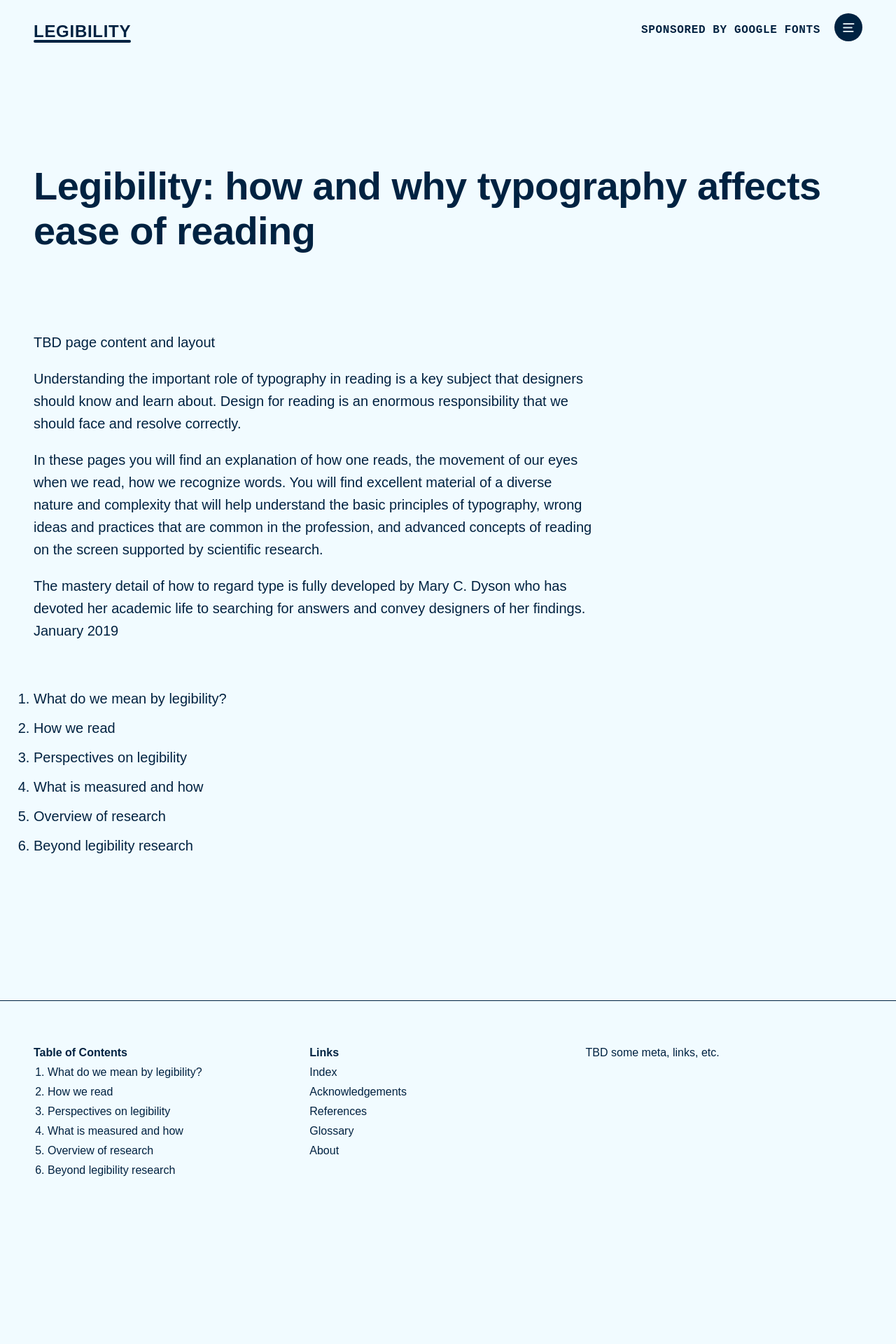
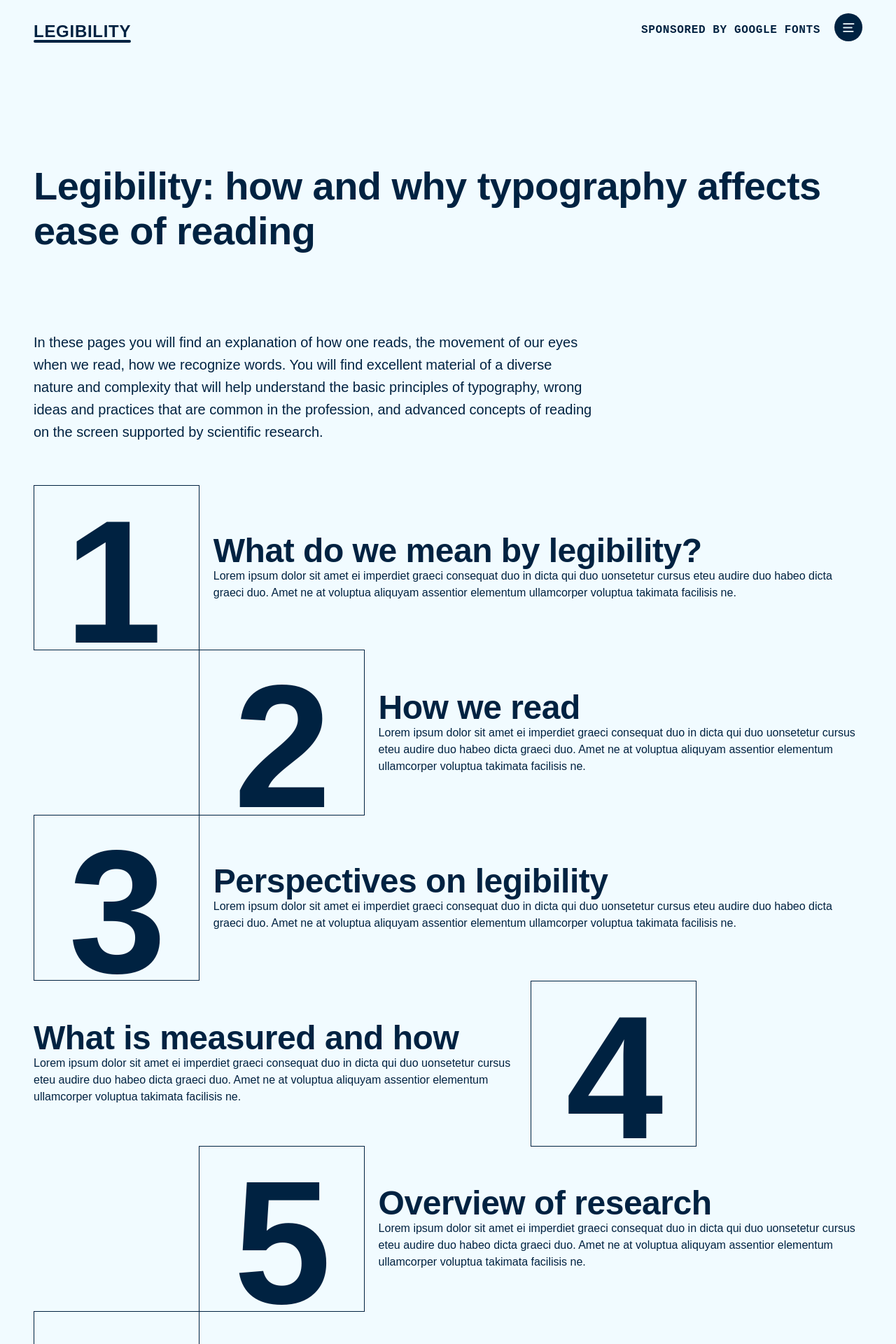
Before and after one commit to rosettatype/legible-typography, a Jekyll site: the page built from index.html, in a window 1280 px wide. Shown: the top 1920 px of the page at 70% size. Built offline with Jekyll 4.4.1, drawn with Linux system fonts in a browser that asks for light colours; some web fonts are replaced; a script that is not in the unit is left out; before the commit the page ends 1746 px from its top, so only the background shows below that; some of the changed text lies outside the part shown.

Commit message:
Possible index table of contents

```diff
--- a/assets/css/_home.scss
+++ b/assets/css/_home.scss
@@ -297,3 +297,121 @@ body.split {
         padding-bottom: 3rem;
     }
 }
+
+
+
+
+
+ol.index-toc {
+    list-style: none;
+
+    li {
+        clear: both;
+        padding: 0;
+    }
+
+    h1 {
+        margin: 0;
+        @include heading-l;
+        font-size: #{"max(3.5vw, 48px)"};
+        line-height: 1;
+    }
+
+    small {
+        line-height: 1.5;
+        display: block;
+    }
+
+    a {
+        text-decoration: none;
+        display: flex;
+        align-items: center;
+        width: 100%;
+
+        &:hover span {
+
+            i {
+                color: $blue-interactive-interactive;
+                border-color: $blue-interactive-interactive;
+                background: $blue-interactive-interactive;
+                filter: blur(0.095em);
+                transform: scale(0.9);
+                border-radius: 40%;
+            }
+
+            em {
+                border: none;
+                display: block;
+                color: white;
+                font-weight: 800 !important;
+            }
+        }
+    }
+
+    span {
+        $min: #{"min(20vw, 250px)"};
+        width: 20%;
+        height: 0;
+        padding-top: 20%;
+        position: relative;
+        text-align: center;
+        // float: left;
+        flex-shrink: 0;
+        margin-right: 1rem;
+
+        i,
+        em {
+            border: 1px solid $blue-interactive-foreground;
+            color: $blue-interactive-foreground;
+            @include font-heading($min, 1.1);
+            font-weight: 900 !important;
+            font-feature-settings: 'tnum' 1;
+            font-style: normal;
+            position: absolute;
+            left: 0;
+            top: 0;
+            height: 100%;
+            width: 100%;
+            display: flex;
+            justify-content: center;
+            align-items: baseline;
+            transition: all 0.1s ease-out;
+        }
+
+        em {
+            display: none;
+        }
+    }
+
+    li:nth-child(1) span i,
+    li:nth-child(1) span em {
+        padding-right: 0.045em;
+    }
+
+    li:nth-child(2),
+    li:nth-child(5) {
+
+        a {
+            margin: -1px 0 -1px -1px;
+
+            span {
+                margin-left: 20%;
+            }
+        }
+    }
+
+    li:nth-child(4) {
+
+        a {
+            flex-direction: row-reverse;
+        }
+
+        span {
+            margin-right: 20%;
+        }
+
+        div {
+            margin-right: 1em;
+        }
+    }
+}
--- a/index.html
+++ b/index.html
@@ -2,13 +2,6 @@
 title: "Legibility: how and why typography affects ease of reading"
 layout: page
 ---
-
-<p>TBD page content and layout</p>
-
-<p>Understanding the important role of typography in reading
-    is a key subject that designers should know and learn about.
-    Design for reading is an enormous responsibility that we
-    should face and resolve correctly.</p>
 <p>
     In these pages you will find an explanation of how one reads,
     the movement of our eyes when we read, how we recognize
@@ -18,17 +11,21 @@ layout: page
     common in the profession, and advanced concepts of
     reading on the screen supported by scientific research.
 </p>
-<p>
-    The mastery detail of how to regard type is fully developed
-    by Mary C. Dyson who has devoted her academic life to
-    searching for answers and convey designers of her findings.
-    January 2019</p>
 
-<ol class="toc" style="margin: 3rem 0 5rem;">
+<ol class="index-toc" style="margin: 3rem 0 5rem;">
     {% for chapter in site.data.toc %}
     {% assign link = site.chapters[forloop.index0].url %}
     <li>
-        <a href="{{ site.baseurl }}{{ link }}">{{ chapter[0] }}</a>
+        <a href="{{ site.baseurl }}{{ link }}">
+            <span>
+                <i>{{ forloop.index }}</i>
+                <em>{{ forloop.index }}</em>
+            </span>
+            <div>
+                <h1>{{ chapter[0] }}</h1>
+                <small>Lorem ipsum dolor sit amet ei imperdiet graeci consequat duo in dicta qui duo uonsetetur cursus eteu audire duo habeo dicta graeci duo. Amet ne at voluptua aliquyam assentior elementum ullamcorper voluptua takimata facilisis ne.</small>
+            </div>
+        </a>
     </li>
     {% endfor %}
 </ol>
```
